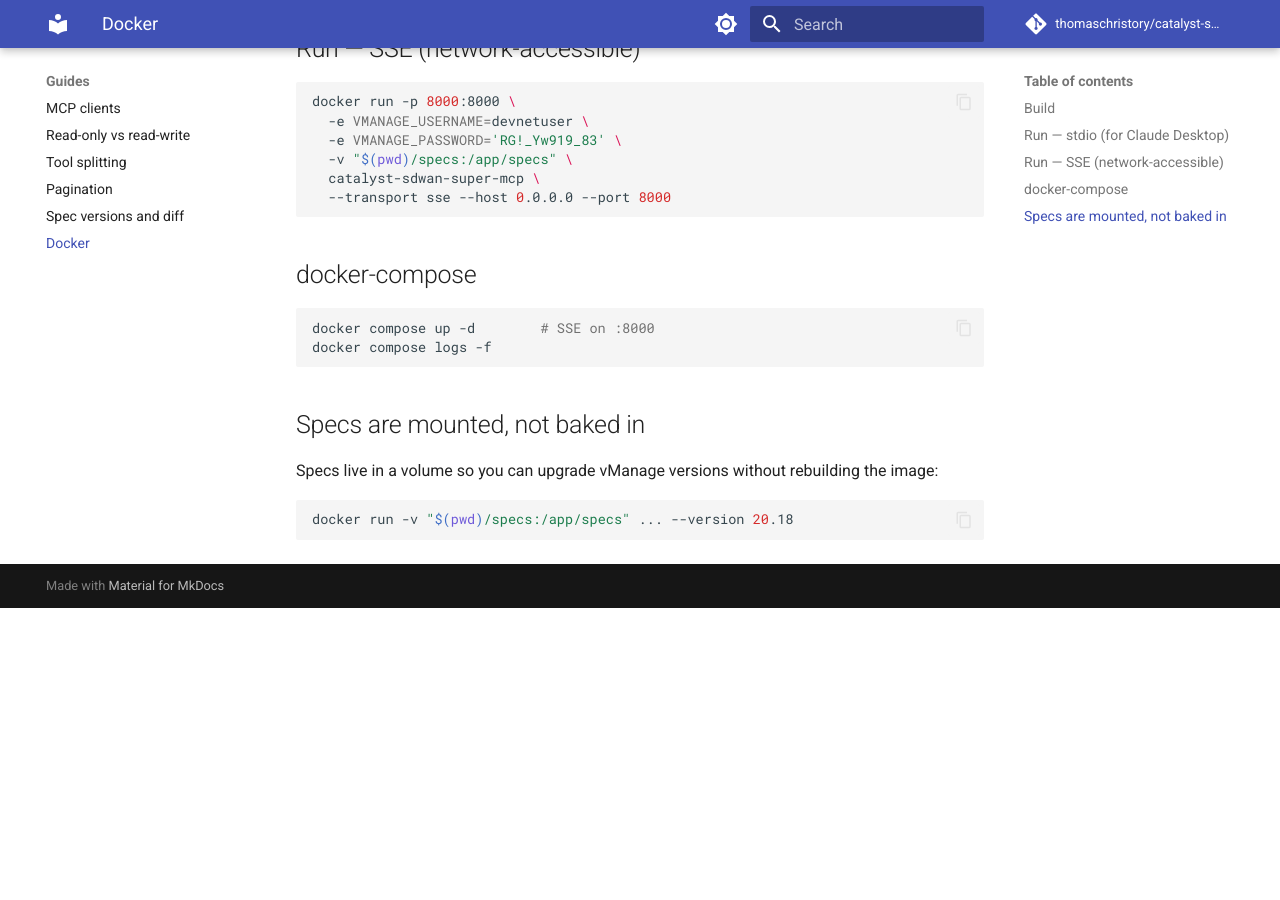
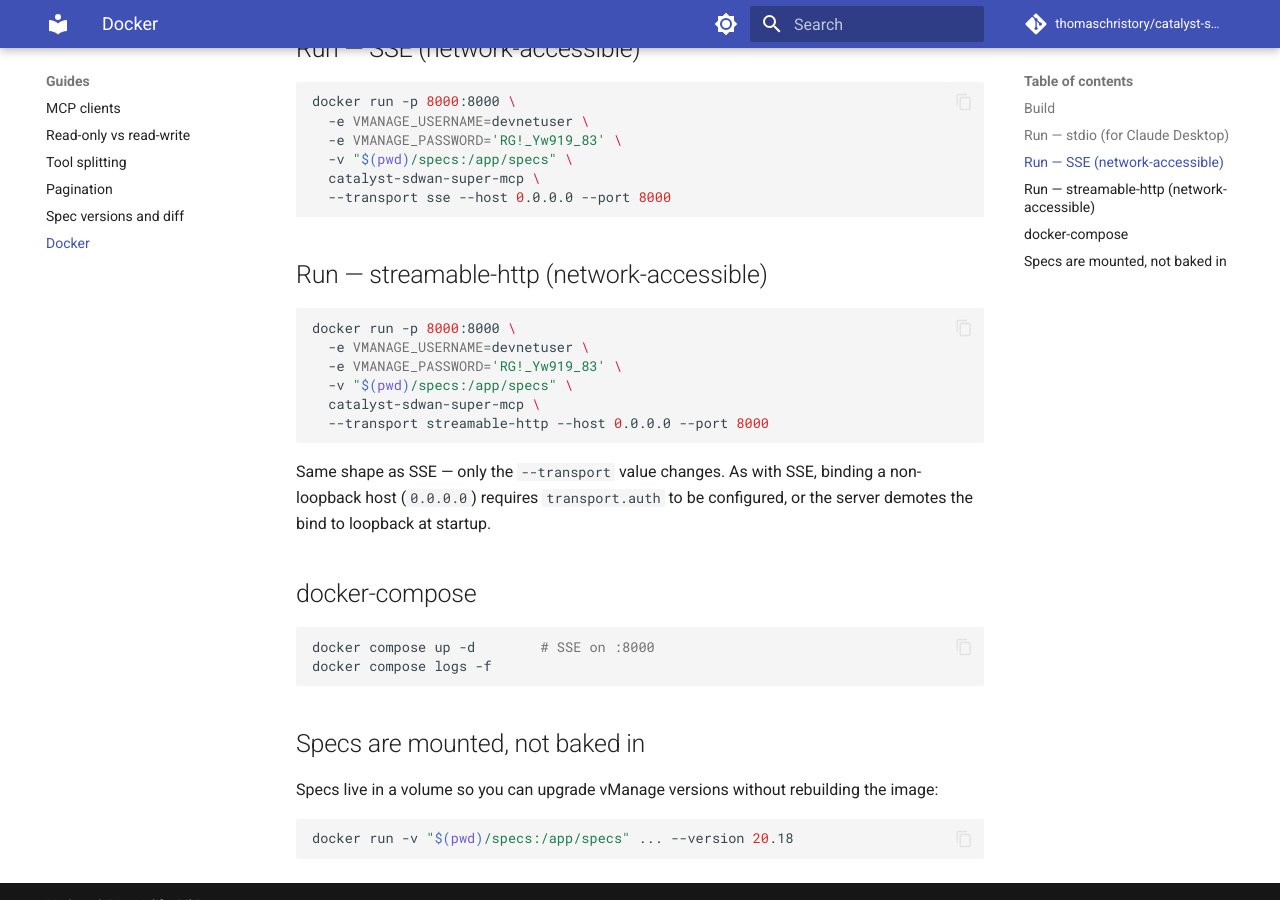
Before and after one commit to thomaschristory/catalyst-sdwan-super-mcp, an MkDocs documentation site: the page built from docs/guides/docker.md, in a window 1280 px wide and 900 px high, scrolled down 618 px. Built offline with MkDocs 1.6.1 and Material for MkDocs 9.7.7, drawn with Linux system fonts in a browser that asks for light colours; comment, search, counter and statistics services are not loaded; before the commit the page ends 1226 px from its top, so only the background shows below that.

Commit message:
docs: add streamable-http run example for Docker (#64) (#67)
The Dockerfile usage block and docker guide showed stdio + SSE but not the
streamable-http transport, even though the CLI supports it. Add a parallel
streamable-http example to both, noting the same non-loopback bind-auth
requirement that applies to SSE.

Co-authored-by: Thomas Christory <tchristory@partner.auchan.fr>
Co-authored-by: Claude Opus 4.8 (1M context) <noreply@anthropic.com>

````diff
--- a/docs/guides/docker.md
+++ b/docs/guides/docker.md
@@ -31,6 +31,21 @@ docker run -p 8000:8000 \
   --transport sse --host 0.0.0.0 --port 8000
 ```
 
+## Run — streamable-http (network-accessible)
+
+```bash
+docker run -p 8000:8000 \
+  -e VMANAGE_USERNAME=devnetuser \
+  -e VMANAGE_PASSWORD='RG!_Yw919_83' \
+  -v "$(pwd)/specs:/app/specs" \
+  catalyst-sdwan-super-mcp \
+  --transport streamable-http --host 0.0.0.0 --port 8000
+```
+
+Same shape as SSE — only the `--transport` value changes. As with SSE, binding a
+non-loopback host (`0.0.0.0`) requires `transport.auth` to be configured, or the
+server demotes the bind to loopback at startup.
+
 ## docker-compose
 
 ```bash
````
Also changed, not shown: 1 other file.
